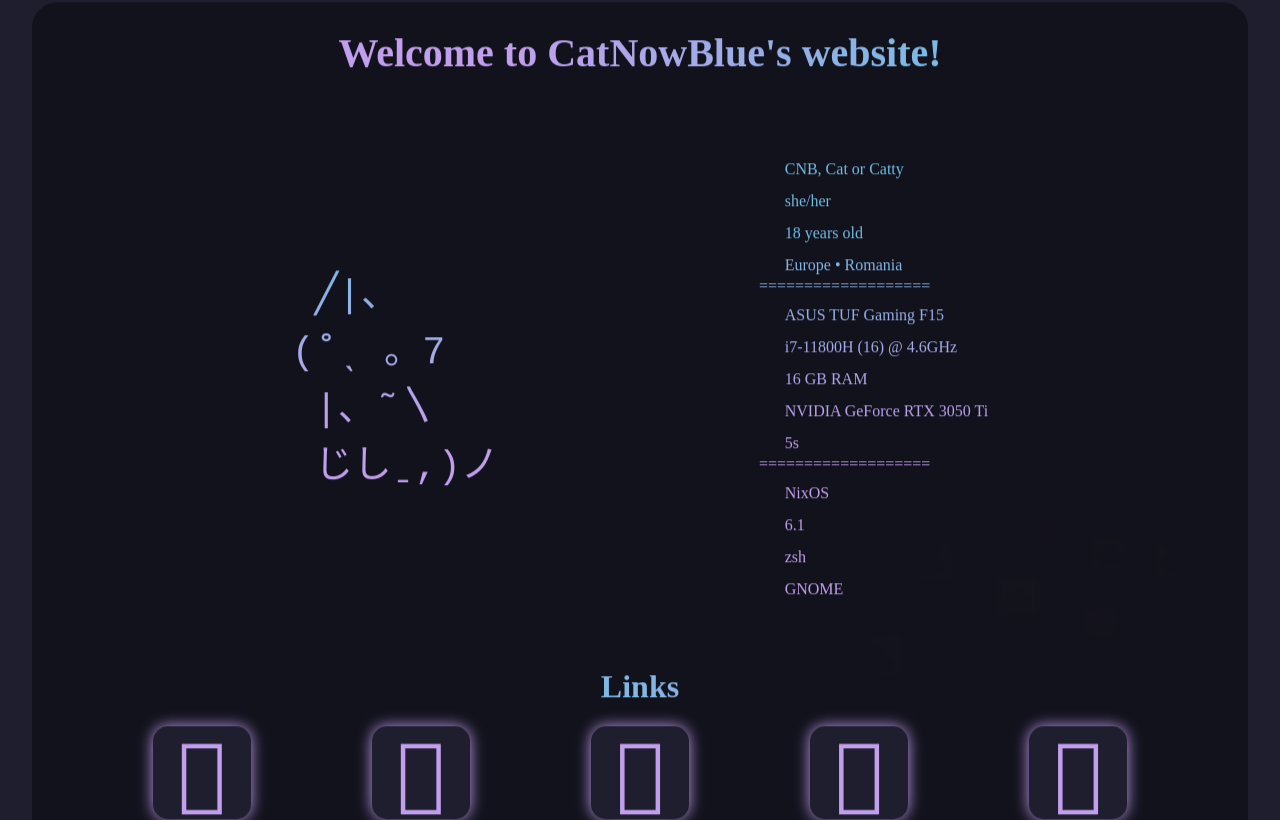
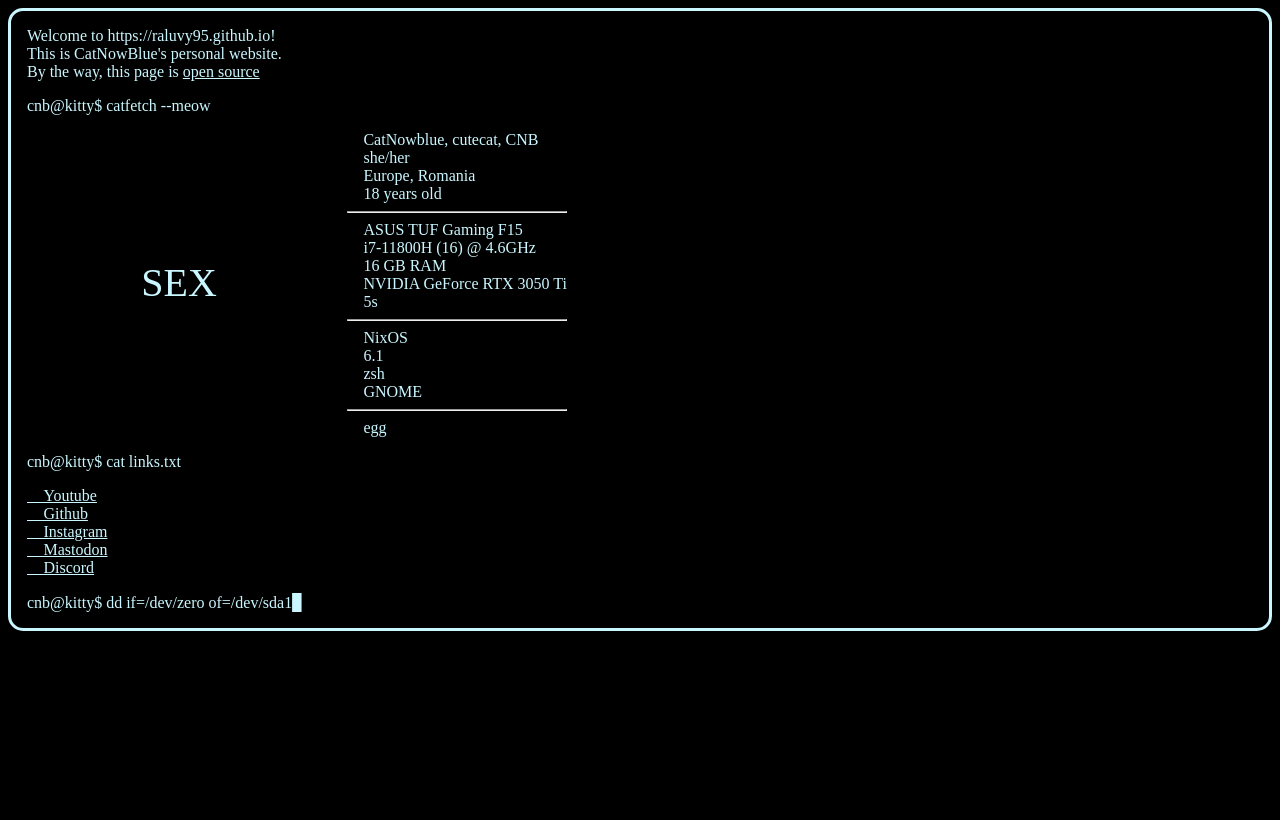
Before and after one commit to raluvy95/raluvy95.github.io, a Svelte app: page / in a window 1280 px wide. Shown: the top 820 px of the page. Built offline with nearby package versions, Linux system fonts and the light colour scheme; a web font is replaced by a local one.

Commit message:
changes :3
Co-authored-by: NRD <NRDsstuff@users.noreply.github.com>

```diff
--- a/src/App.svelte
+++ b/src/App.svelte
@@ -1,8 +1,5 @@
 <script lang="ts">
-    import Background from "./Background.svelte";
     import Body from "./Body.svelte";
 </script>
 
-<Background />
-
 <Body />
--- a/src/Background.svelte
+++ /dev/null
@@ -1,106 +0,0 @@
-<script lang="ts">
-    type CatColor = "red" | "yellow" | "blue" | "green";
-    type CatSize = "small" | "medium" | "big";
-    interface ParticleCat {
-        top: number;
-        color: CatColor;
-        size: CatSize;
-        goesReverse?: boolean;
-    }
-
-    let circle = { x: 0, y: 0 };
-
-    let particle_cats: Array<ParticleCat> = [];
-
-    let lastMoved: number = Date.now();
-
-    function randomColor(): CatColor {
-        const colors: CatColor[] = ["red", "yellow", "blue", "green"];
-        return colors[Math.floor(Math.random() * colors.length)];
-    }
-
-    function randomSize(): CatSize {
-        const size: CatSize[] = ["small", "medium", "big"];
-        return size[Math.floor(Math.random() * size.length)];
-    }
-
-    function randomPx(min: number, max: number) {
-        return Math.floor(Math.random() * max) + min;
-    }
-
-    function addCat(cat: ParticleCat) {
-        particle_cats = [...particle_cats, cat];
-    }
-
-    const actualHeight = screen.height / 1.5;
-
-    for (let i = 0; i < 250; i++) {
-        addCat({
-            color: randomColor(),
-            size: randomSize(),
-            top: randomPx(10, actualHeight),
-        });
-    }
-
-    function circleStyle(circle: { x: number; y: number }): string {
-        const screenHalfX = screen.width / 2;
-        const screenHalfY = screen.height / 2 - 20;
-        return `-webkit-mask: radial-gradient(200px, #0000 40%, #000) ${
-            circle.x + screenHalfX
-        }px ${
-            circle.y + screenHalfY
-        }px; mask: radial-gradient(200px, #0000 40%, #000) ${
-            circle.x + screenHalfX
-        }px ${circle.y + screenHalfY}px;`;
-    }
-    document
-        .getElementsByTagName("body")[0]
-        .addEventListener("mousemove", (ev: MouseEvent) => {
-            if (Date.now() - lastMoved <= 140) return;
-            circle.y = ev.y;
-            circle.x = ev.x;
-            lastMoved = Date.now();
-        });
-</script>
-
-<div class="particles">
-    {#each particle_cats as cat}
-        <img
-            src="/cnb.svg"
-            alt="cat"
-            class="cat-icon {cat.color} {cat.size}"
-            style="top: {cat.top}px;"
-        />
-    {/each}
-</div>
-
-<div class="mask" style={circleStyle(circle)} />
-
-<style lang="scss">
-    @use "style/palette.scss" as p;
-    .particles {
-        display: flex;
-        flex-wrap: wrap;
-        align-content: center;
-        justify-content: center;
-        align-items: center;
-        position: absolute;
-        .cat-icon {
-            position: relative;
-        }
-    }
-    .mask {
-        position: absolute;
-        height: 100%;
-        width: 100%;
-        background-color: p.$base;
-        -webkit-mask: radial-gradient(200px, #0000 40%, #000) 0 0;
-        mask: radial-gradient(200px, #0000 40%, #000) 0 0;
-    }
-
-    @media screen and (max-width: 500px) {
-        * {
-            display: none;
-        }
-    }
-</style>
--- a/src/Body.svelte
+++ b/src/Body.svelte
@@ -1,205 +1,135 @@
 <script lang="ts">
     import { yearsOld, timeFormat } from "./time";
-
+    import { cats } from "./catascii";
+    import Cursor from "./Cursor.svelte";
     let seconds: number = 0;
-    let title = "Welcome to CatNowBlue's website!";
 
     const myAge = yearsOld(Date.now(), Date.parse("18 Jan 2005 00:00:00 GMT"));
-
-    function titleHover() {
-        title = "I am a cute cat :3";
-    }
-
-    function titleOut() {
-        title = "Welcome to CatNowBlue's website!";
-    }
-
+    const randomCat = cats[Math.floor(Math.random() * cats.length)];
     setInterval(() => {
         seconds++;
     }, 1000);
+
+    const prompt = "cnb@kitty$ ";
 </script>
 
 <div class="main">
-    <h1
-        class="title"
-        on:mouseover={titleHover}
-        on:focus={titleHover}
-        on:mouseleave={titleOut}
+    <article>
+        <div class="welcomeMessage">
+            Welcome to https://raluvy95.github.io!<br />
+            This is CatNowBlue's personal website.<br />
+            By the way, this page is
+            <a
+                href="https://github.com/raluvy95/raluvy95.github.io"
+                target="_blank">open source</a
             >
-        {title}
-    </h1>
+        </div>
+        <div class="prompt">
+            {prompt}catfetch
+            <a class="egg" href="https://i.imgur.com/ArXAMiN.png">--meow</a>
+        </div>
+        <div class="neofetch">
+            <div class="kitty">
+                <a class="nFetchImage" href="https://i.imgur.com/A1gZqtK.png"
+                    >{randomCat}</a
+                >
+            </div>
             <div class="info">
-        <pre>
- ╱|、
-(˚ˎ 。7
- |、˜〵
- じしˍ,)ノ</pre>
-        <p>
-            <span class="icon">󰄛</span> CNB, Cat or Catty<br />
-            <span class="icon">󰊜</span> she/her<br />
-            <span class="icon"></span>
-            {myAge}<br />
-            <span class="icon"></span> Europe • Romania <br />
-            =================== <br />
-            <span class="icon"></span> ASUS TUF Gaming F15<br />
-            <span class="icon"></span> i7-11800H (16) @ 4.6GHz<br />
-            <span class="icon">󰍛</span> 16 GB RAM<br />
-            <span class="icon">󰍛</span> NVIDIA GeForce RTX 3050 Ti<br />
-            <span class="icon"></span>
-            {timeFormat(seconds)}<br />
-            =================== <br />
-            <span class="icon"></span> NixOS<br />
-            <span class="icon"></span> 6.1<br />
-            <span class="icon"></span> zsh<br />
-            <span class="icon"></span> GNOME<br />
-        </p>
-    </div>
-    <div class="links">
-        <h1>Links</h1>
-        <div class="btns">
-            <a href="https://youtube.com/@catnowblue">󰗃</a>
-            <a href="https://discord.gg/BK57NZ8vTX">󰙯</a>
-            <a href="https://techhub.social/@catnowblue">󰫑</a>
-            <a href="https://instagram.com/catnowblue.ro"></a>
-            <a href="https://github.com/raluvy95"></a>
+                󰄛 CatNowblue, cutecat, CNB<br />
+                󰊜 she/her<br />
+                 Europe, Romania<br />
+                 {myAge}<br />
+                <hr />
+                 ASUS TUF Gaming F15<br />
+                 i7-11800H (16) @ 4.6GHz<br />
+                󰍛 16 GB RAM<br />
+                󰍛 NVIDIA GeForce RTX 3050 Ti<br />
+                 {timeFormat(seconds)}<br />
+                <hr />
+                 NixOS<br />
+                 6.1<br />
+                 zsh<br />
+                 GNOME<br />
+                <hr />
+                <a class="egg" href="https://i.imgur.com/9N26ALo.png">󰪯 egg</a>
             </div>
         </div>
-    <footer>
-        This page is <a href="https://github.com/raluvy95/raluvy95.github.io"
-            >open source</a
-        >
-    </footer>
+        <div class="prompt">{prompt}cat links.txt</div>
+        <div class="links">
+            <a href="https://youtube.com/@catnowblue"> Youtube</a>
+            <a href="https://github.com/raluvy95"> Github</a>
+            <a href="https://instagram.com/catnowblue.ro"> Instagram</a>
+            <a href="https://techhub.social/@catnowblue">󰫑 Mastodon</a>
+            <a href="https://discord.gg/BK57NZ8vTX">󰙯 Discord</a>
+        </div>
+        <div class="prompt">
+            {prompt}dd if=/dev/zero of=/dev/sda1<Cursor />
+        </div>
+    </article>
 </div>
 
 <style lang="scss">
-    @use "style/palette.scss" as p;
+    @use "./style/palette.scss" as p;
+
+    .egg {
+        text-decoration: none;
+    }
 
     .main {
-        background-color: p.$crust;
-        position: absolute;
-        z-index: 2;
-        width: 95%;
-        top: 60%;
-        left: 50%;
-        transform: translate(-50%, -50%);
-        border-radius: 25px;
-        backdrop-filter: blur(5px) contrast(0.8);
-        opacity: 95%;
-        margin-bottom: 20px;
+    }
 
-        .title {
-            font-size: 5vh;
-            text-align: center;
-            background: linear-gradient(90deg, p.$mauve 40%, p.$sapphire 80%);
-            -webkit-background-clip: text;
-            background-clip: text;
-            -webkit-text-fill-color: transparent;
+    article {
+        border-width: 3px;
+        border-style: solid;
+        border-color: p.$foreground;
+        border-radius: 15px;
+        align-items: left;
+        padding: 1rem;
+        display: flex;
+        flex-direction: column;
+        gap: 1rem;
+        height: 100%;
+        flex-grow: 1;
     }
-        .info {
+
+    .neofetch {
         display: flex;
         flex-direction: row;
-            justify-content: space-evenly;
-            align-content: space-evenly;
-            align-items: center;
-            padding: 30px 0;
-            background: linear-gradient(0deg, p.$mauve 40%, p.$sapphire 80%);
-            -webkit-background-clip: text;
-            background-clip: text;
-            -webkit-text-fill-color: transparent;
-            font-family: "Fira Code";
-
-            pre {
-                color: p.$text;
-                font-size: 3vw;
-            }
-            p {
-                font-size: 16px;
+        gap: 2rem;
     }
 
-            .icon {
-                font-size: 28px;
+    .kitty {
+        font-family: "Fira Code";
+        font-size: 2.5rem;
+        height: 17rem;
+        width: 17rem;
+        margin: 1rem;
+        margin-right: 0;
+        display: flex;
+        justify-content: center;
+        align-items: center;
+        .nFetchImage {
+            margin: 0px;
+            line-height: 1.3;
+            text-decoration: none;
         }
     }
+
     .links {
-            h1 {
-                text-align: center;
-                background: linear-gradient(
-                    90deg,
-                    p.$sapphire 40%,
-                    p.$mauve 80%
-                );
-                -webkit-background-clip: text;
-                background-clip: text;
-                -webkit-text-fill-color: transparent;
-            }
-
-            .btns {
+        font-size: 1rem;
         display: flex;
-                justify-content: space-evenly;
-
+        flex-direction: column;
         a {
-                    text-decoration: none;
-                    font-family: "Fira Code", "monospace";
-                    font-size: 80px;
-                    border-radius: 15px;
-                    background-color: p.$base;
-                    padding: 0 25px;
-                    transition: 0.3s;
-                    color: p.$mauve;
-                    box-shadow: 0 0 15px p.$mauve;
-                    border-top-width: 3px;
-                    &:hover {
-                        background-color: p.$mauve;
-                        cursor: pointer;
-                        border: none;
-                        box-shadow: none;
-                        color: p.$crust;
-                    }
-                }
-            }
+            width: fit-content;
         }
     }
 
     footer {
         text-align: center;
-        margin: 20px;
-        margin-top: 100px;
-
-        a {
-            text-decoration: none;
-            color: p.$mauve;
-        }
+        margin: 5px;
     }
 
-    @media screen and (max-width: 500px) {
-        :global(body) {
-            background-color: p.$crust;
-        }
-        .main {
-            border-radius: 0;
-            width: 100%;
-            height: 100%;
-            top: 50vh;
-            padding-left: 10%;
-            padding-right: 20px;
-        }
-
-        .title {
-            padding-top: 48px;
-        }
-
-        .btns {
-            padding-bottom: 10%;
-            a {
-                font-size: 48px !important;
-                padding: 0 15px !important;
-            }
-        }
-    }
-
-    @media screen and (max-width: 400px) {
-        .info pre {
-            display: none;
-        }
+    hr {
+        color: p.$foreground;
     }
 </style>
--- /dev/null
+++ b/src/Cursor.svelte
@@ -0,0 +1,18 @@
+<span class="blinking-cursor">▊</span>
+
+<!-- Cursor.svelte -->
+<style>
+    .blinking-cursor {
+        animation: blink 1.25s steps(1) infinite;
+    }
+
+    @keyframes blink {
+        0%,
+        100% {
+            opacity: 1;
+        }
+        50% {
+            opacity: 0;
+        }
+    }
+</style>
--- /dev/null
+++ b/src/catascii.ts
@@ -0,0 +1,11 @@
+export const cats = [
+    " ╱|、\n(˚ˎ 。7\n |、˜〵 \n じしˍ,)",
+    "🥚",
+    "SEX",
+    "  this is  \n the limit \n  of char- \n acters in\n   here   ",
+    " jer jab  \ntura anax \n    - NRD",
+    " /\\___/\\\n꒰ ˶• ༝ - ˶꒱\n./づᡕᠵ᠊ᡃ࡚ࠢ࠘ ⸝່ࠡࠣ᠊߯᠆ࠣ࠘ᡁࠣ࠘᠊᠊°",
+    "   へ\n（• ˕ •マ",
+    " ∧,,,∧\n( • · •)\n/    づ♡ "
+]
+// max 11 characters per line and 5 lines
--- a/src/main.ts
+++ b/src/main.ts
@@ -2,7 +2,7 @@ import './style/global.scss'
 import App from './App.svelte'
 
 const app = new App({
-  target: document.getElementById('app')
+  target: document.getElementById('app') as HTMLElement
 })
 
 export default app
--- a/src/style/global.scss
+++ b/src/style/global.scss
@@ -7,57 +7,20 @@
 
 :root {
     font-family: "Fira Code";
-    color: p.$text;
-}
-
-@mixin red-filter {
-    filter: invert(86%) sepia(10%) saturate(5109%) hue-rotate(292deg) brightness(95%) contrast(100%);
-}
-
-@mixin blue-filter {
-    filter: invert(82%) sepia(4%) saturate(6724%) hue-rotate(168deg) brightness(97%) contrast(89%);
-}
-
-@mixin yellow-filter {
-    filter: invert(92%) sepia(71%) saturate(390%) hue-rotate(316deg) brightness(99%) contrast(97%);
-}
-
-@mixin green-filter {
-    filter: invert(93%) sepia(2%) saturate(6297%) hue-rotate(58deg) brightness(99%) contrast(80%);
+    color: p.$foreground;
 }
 
 
 body {
-    background-color: p.$base;
+    background-color: p.$background;
     overflow-x: hidden;
 }
 
-.cat-icon {
-    &.red {
-        @include red-filter();
-    }
+a {
+    color: p.$foreground;
+}
 
-    &.blue {
-        @include blue-filter();
-    }
-
-    &.yellow {
-        @include yellow-filter();
-    }
-
-    &.green {
-        @include green-filter();
-    }
-
-    &.small {
-        height: 3vh;
-    }
-
-    &.medium {
-        height: 4vh;
-    }
-
-    &.big {
-        height: 5vh;
-    }
+a:visited {
+    color: p.$foreground;
+    text-decoration: wavy;
 }
```
Also changed, not shown: src/style/palette.scss (+2 -26 lines), src/time.ts (+5 -5 lines), 1 other file (tests, documents, lock files or other folders). Lines whose indentation alone changed are shown as unchanged.
